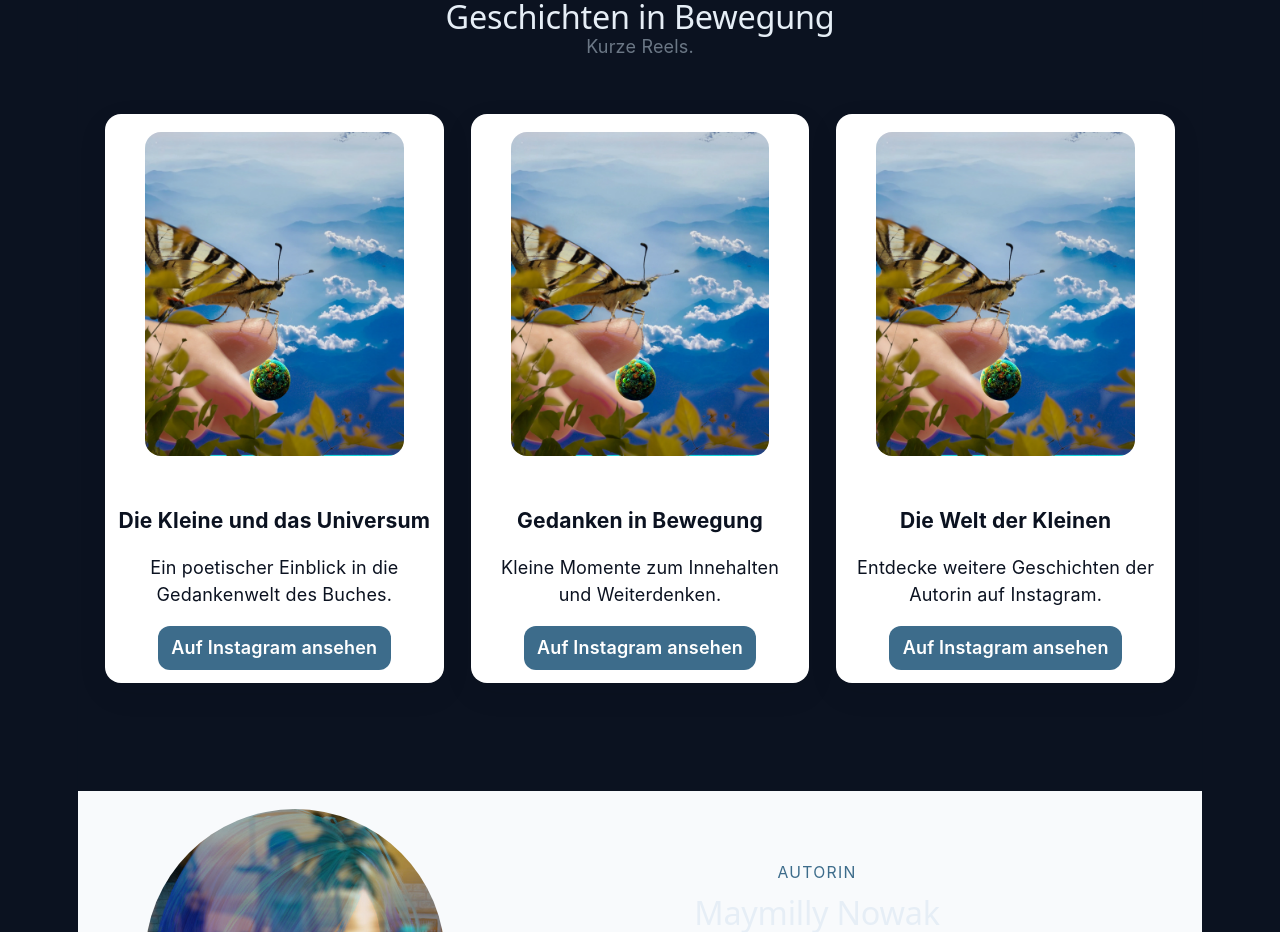
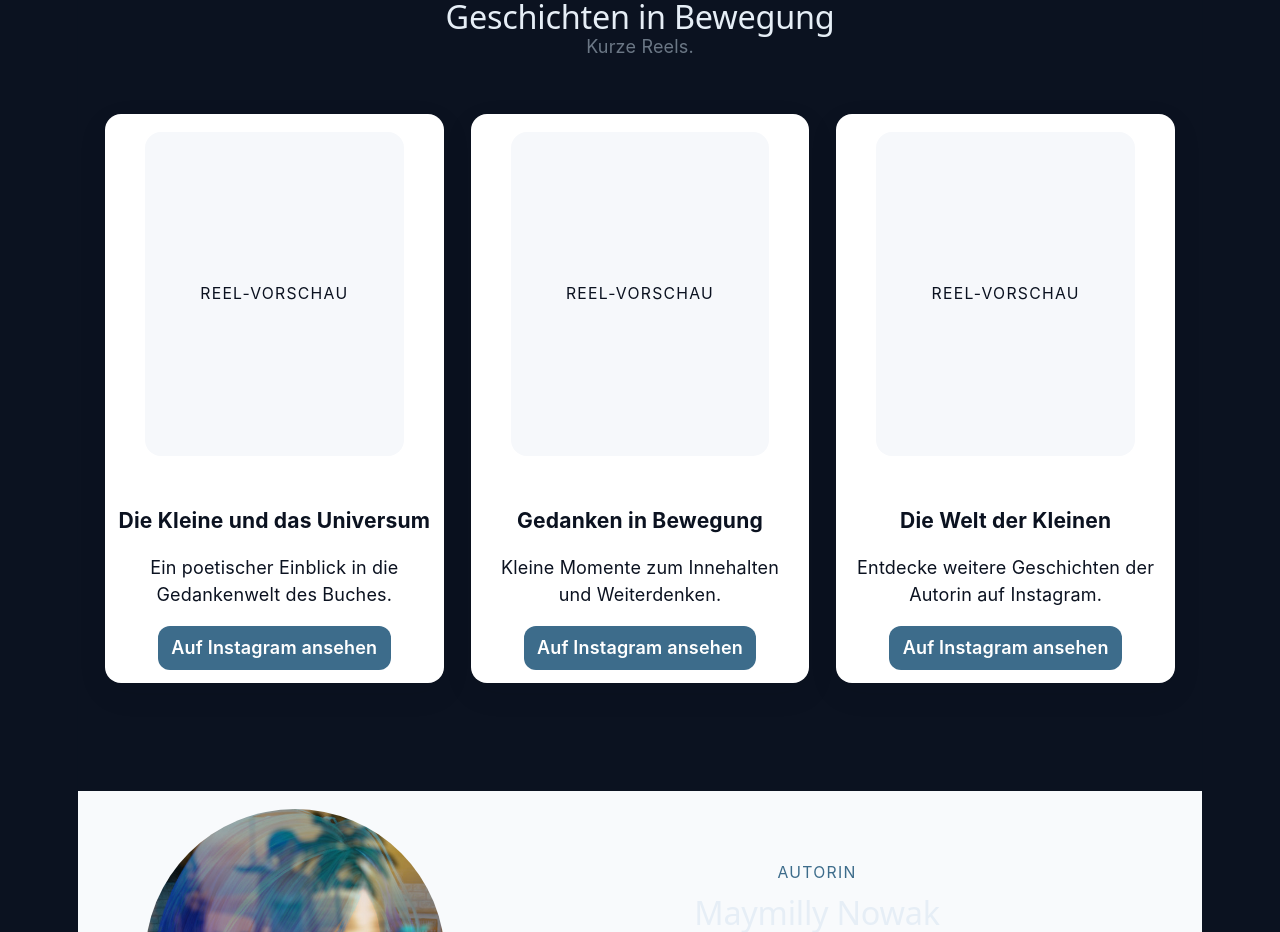
Before and after one commit to maynowak/digital-book-experience, a React (Vite) app: page / in a window 1280 px wide. Shown: the part 2400-3332 px from the top of the page. Built offline with nearby package versions, Linux system fonts and the light colour scheme.

Commit message:
fix(reels): remove unrelated hero thumbnails

```diff
--- a/src/components/sections/Reels/ReelsSection.module.css
+++ b/src/components/sections/Reels/ReelsSection.module.css
@@ -10,6 +10,17 @@
   aspect-ratio: 4 / 5;
   overflow: hidden;
   border-radius: var(--radius-md);
+}
+.placeholder {
+  display: grid;
+  width: 100%;
+  height: 100%;
+  place-items: center;
+  background: var(--surface-light-2, rgba(255, 255, 255, 0.08));
+  color: var(--text-muted);
+  font-size: var(--fs-sm, 0.875rem);
+  letter-spacing: 0.08em;
+  text-transform: uppercase;
 }
 .cover img {
   width: 100%;
--- a/src/components/sections/Reels/ReelsSection.tsx
+++ b/src/components/sections/Reels/ReelsSection.tsx
@@ -1,7 +1,6 @@
 import Container from '../../layout/Container/Container'
 import SectionHeading from '../../ui/SectionHeading/SectionHeading'
 import Card from '../../ui/Card/Card'
-import heroImage from '../../../assets/hero/hero.webp'
 import styles from './ReelsSection.module.css'
 
 const reels = [
@@ -35,7 +34,10 @@ export default function ReelsSection() {
           {reels.map((reel) => (
             <Card key={reel.title}>
               <figure className={styles.cover}>
-                <img src={heroImage} alt="Naturmotiv aus Die Kleine und das Universum" />
+                <div className={styles.placeholder} aria-hidden="true">
+                  Reel-Vorschau
+                </div>
+                <figcaption className="visuallyHidden">Vorschau für {reel.title}</figcaption>
               </figure>
               <div className={styles.body}>
                 <h3>{reel.title}</h3>
```
